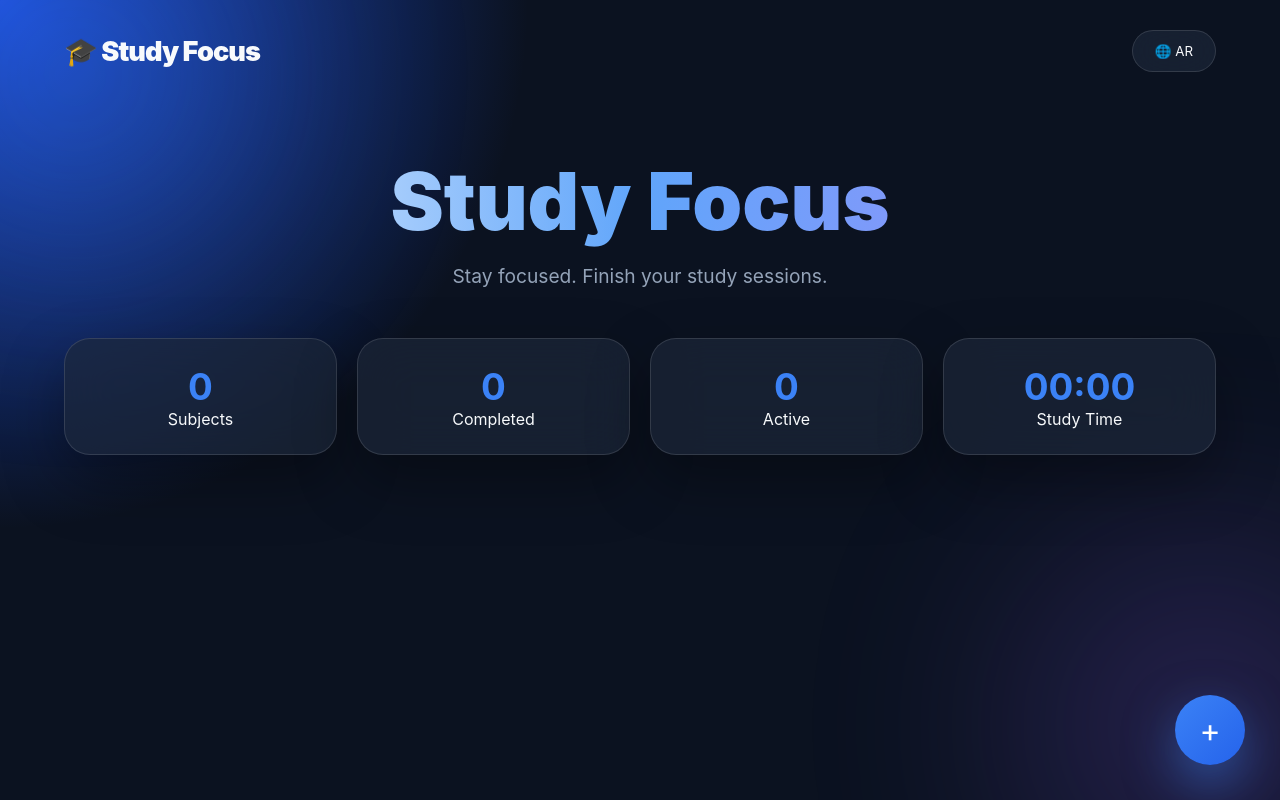
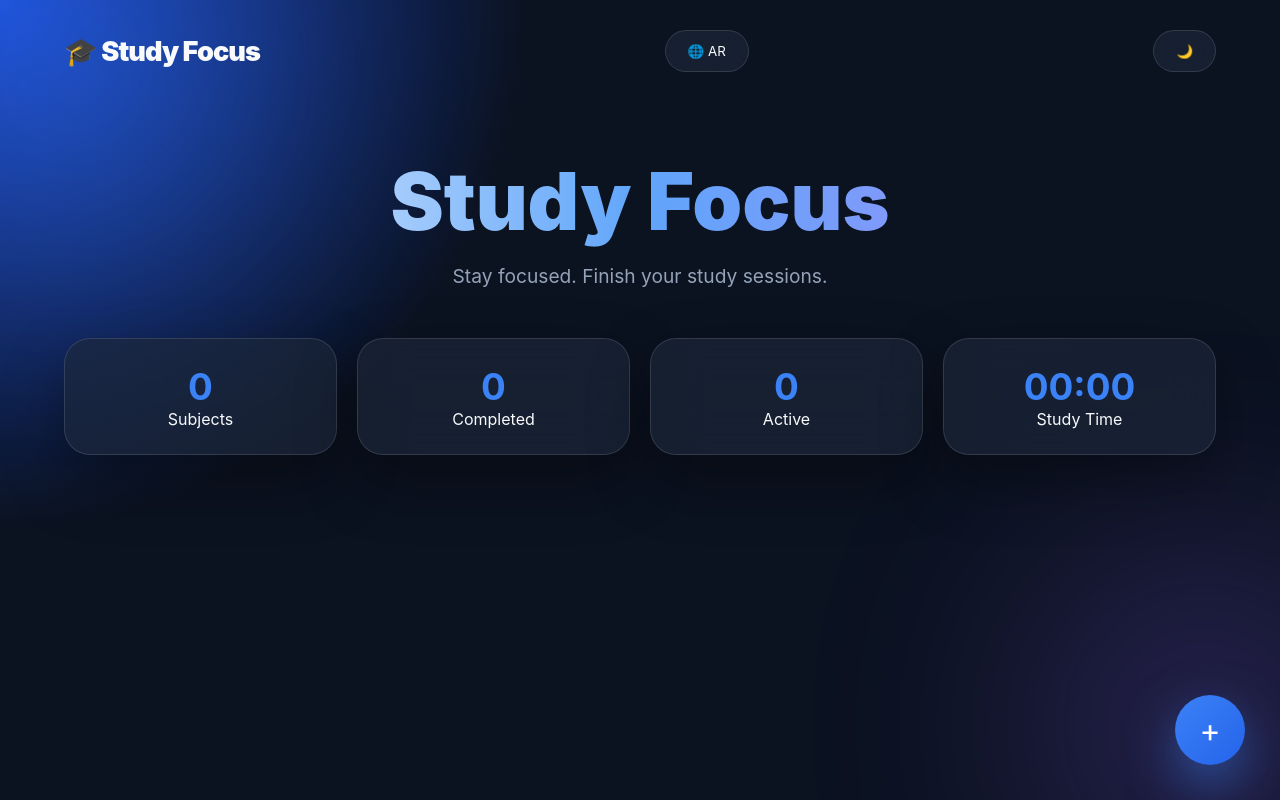
Before and after one commit to lahcenbouz150-collab/study-focus, a plain HTML site: page index.html in a window 1280 px wide. Drawn offline with Linux system fonts and the light colour scheme.

Commit message:
Update index.html

```diff
--- a/index.html
+++ b/index.html
@@ -27,6 +27,9 @@
     <button id="languageBtn" class="glass-btn">
         🌐 AR
     </button>
+    <button id="themeBtn" class="glass-btn">
+    🌙
+</button>
 
 </header>
 
```
